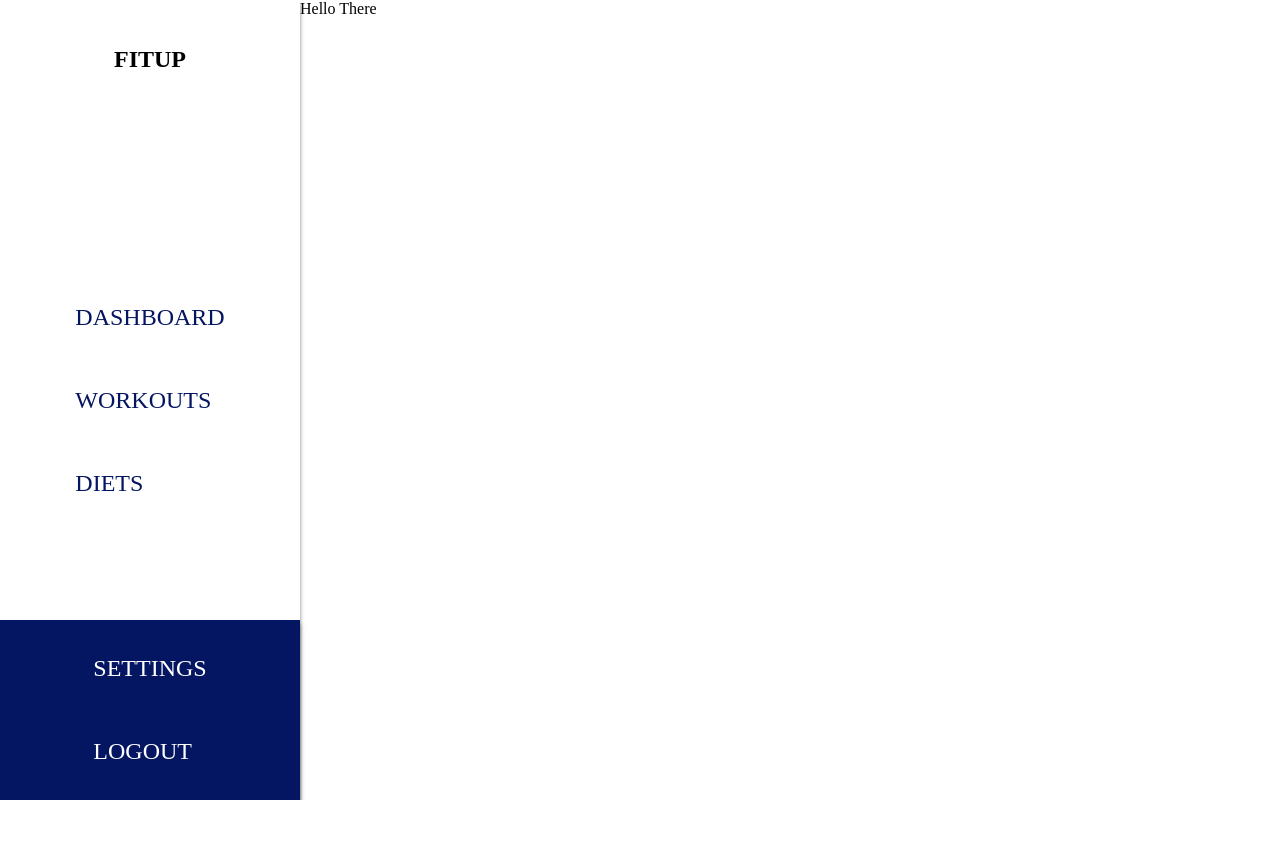
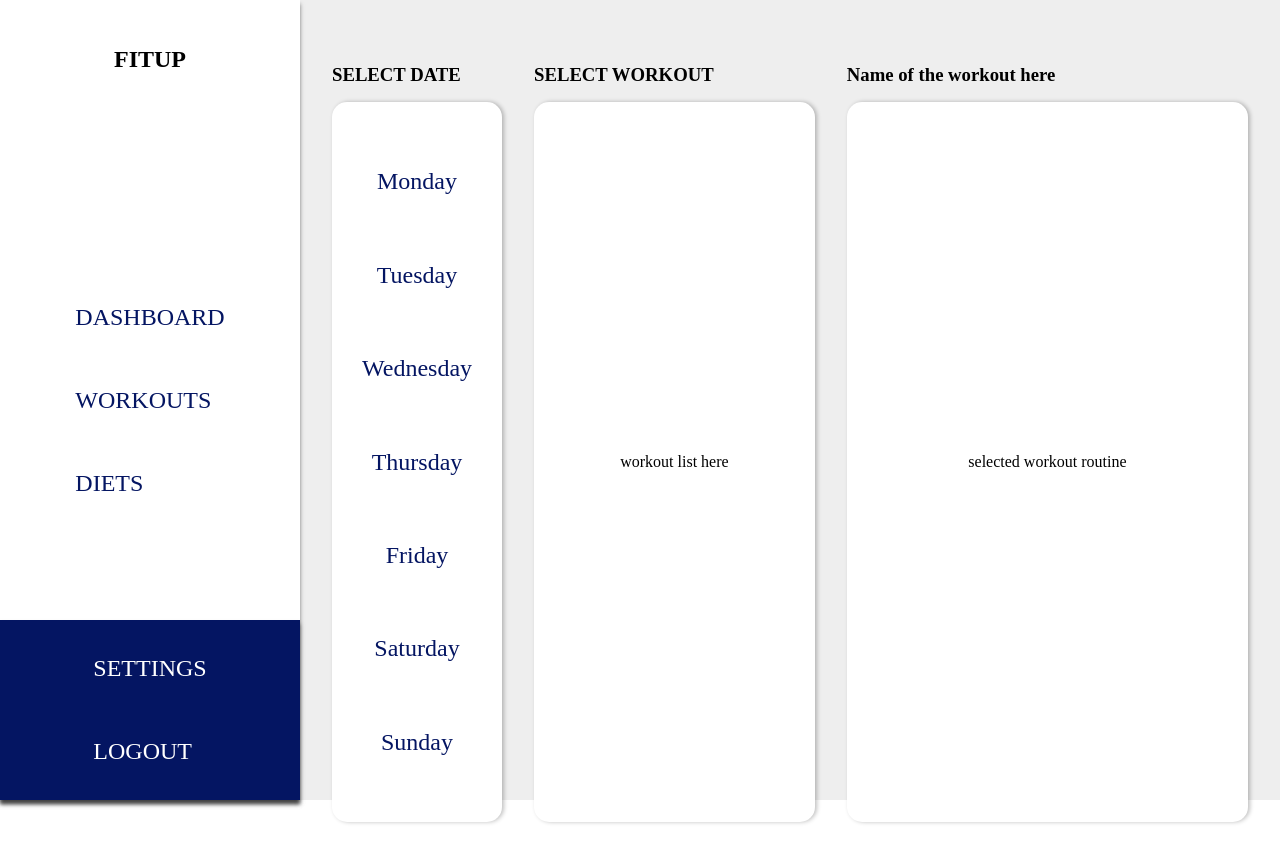
Before and after one commit to mGasiorek998/fitup, a React (Create React App) app in the folder frontend/: page /workouts in a window 1280 px wide. Shown: the top 862 px of the page. Before the commit the page ends 800 px from the top, so only its background shows below. Built offline with nearby package versions, Linux system fonts and the light colour scheme.

Commit message:
Added workouts page layout and ability to select day

```diff
--- a/frontend/src/App.tsx
+++ b/frontend/src/App.tsx
@@ -1,7 +1,15 @@
 import MainTemplate from 'components/templates/MainTemplate/MainTemplate';
+import WorkoutsPage from 'pages/WorkoutsPage';
+import { Route, Routes } from 'react-router-dom';
 
 function App() {
-  return <MainTemplate>Hello There</MainTemplate>;
+  return (
+    <MainTemplate>
+      <Routes>
+        <Route path="/workouts" element={<WorkoutsPage />} />
+      </Routes>
+    </MainTemplate>
+  );
 }
 
 export default App;
--- a/frontend/src/assets/styles/FlexContainer.styles.ts
+++ b/frontend/src/assets/styles/FlexContainer.styles.ts
@@ -2,7 +2,12 @@ import styled from 'styled-components';
 
 interface StyledFlexWrapperProps {
   alignItems?: 'flex-start' | 'flex-end' | 'center' | 'stretch';
-  justifyContent?: 'flex-start' | 'flex-end' | 'center' | 'stretch';
+  justifyContent?:
+    | 'flex-start'
+    | 'flex-end'
+    | 'center'
+    | 'stretch'
+    | 'space-evenly';
   flexDirection?: 'column' | 'row';
 }
 export const StyledFlexWrapper = styled.div<StyledFlexWrapperProps>`
--- a/frontend/src/assets/styles/GlobalStyles.tsx
+++ b/frontend/src/assets/styles/GlobalStyles.tsx
@@ -11,7 +11,7 @@ const GlobalStyles = createGlobalStyle`
 
   main {
     background-color: ${({ theme }) => theme.colors.lightGray}
-ś  }
+  }
 `;
 
 export default GlobalStyles;
--- /dev/null
+++ b/frontend/src/components/atoms/Card/Card.tsx
@@ -0,0 +1,9 @@
+import styled from 'styled-components';
+
+const Card = styled.div`
+  background-color: #fff;
+  box-shadow: 2px 0 4px 0px rgba(0, 0, 0, 0.25);
+  border-radius: 15px;
+`;
+
+export default Card;
--- /dev/null
+++ b/frontend/src/components/atoms/DayButton/DayButton.styles.tsx
@@ -0,0 +1,27 @@
+import styled from 'styled-components';
+
+interface DayButtonStylesProps {
+  isSelected: boolean;
+}
+
+export const StyledDayButton = styled.div<DayButtonStylesProps>`
+  & > input {
+    display: none;
+  }
+
+  & > label {
+    color: ${({ theme, isSelected }) =>
+      isSelected ? '#fff' : theme.colors.darkPurple};
+    background-color: ${({ theme, isSelected }) =>
+      isSelected ? theme.colors.darkPurple : 'trasparent'};
+    font-size: ${({ theme }) => theme.fontSize.m};
+    cursor: pointer;
+    padding: 40px 30px;
+    border-radius: 20px;
+
+    &:hover {
+      background-color: ${({ theme }) => theme.colors.darkPurple};
+      color: #fff;
+    }
+  }
+`;
--- /dev/null
+++ b/frontend/src/components/atoms/DayButton/DayButton.tsx
@@ -0,0 +1,21 @@
+import React from 'react';
+import { StyledDayButton } from './DayButton.styles';
+
+interface DayButtonProps {
+  day: DayOfWeek;
+  isSelected: boolean;
+  onSelect: (event: React.ChangeEvent<HTMLInputElement>) => void;
+}
+
+export default function DayButton({
+  day,
+  isSelected,
+  onSelect,
+}: DayButtonProps) {
+  return (
+    <StyledDayButton isSelected={isSelected} onChange={onSelect}>
+      <input type="radio" id={day} name="dayOfWeek" value={day} />
+      <label htmlFor={day}>{day}</label>
+    </StyledDayButton>
+  );
+}
--- /dev/null
+++ b/frontend/src/helpers/days/index.ts
@@ -0,0 +1,9 @@
+export const DAYS_OF_WEEK: DayOfWeek[] = [
+  'Monday',
+  'Tuesday',
+  'Wednesday',
+  'Thursday',
+  'Friday',
+  'Saturday',
+  'Sunday',
+];
--- /dev/null
+++ b/frontend/src/pages/WorkoutPage.styles.tsx
@@ -0,0 +1,25 @@
+import styled from 'styled-components';
+import Card from 'components/atoms/Card/Card';
+
+export const StyledSection = styled.section`
+  margin: 4rem 0;
+`;
+
+export const StyledCard = styled(Card)`
+  min-height: 90vh;
+  display: flex;
+  flex-direction: column;
+  justify-content: space-evenly;
+  align-items: center;
+`;
+
+export const StyledWrapper = styled.div`
+  display: grid;
+  grid-template-columns: 0.3fr 0.7fr 1fr;
+  gap: 32px;
+  margin: 0 2rem;
+`;
+
+export const StyledCardHeading = styled.h3`
+  margin-bottom: 1rem;
+`;
--- /dev/null
+++ b/frontend/src/pages/WorkoutsPage.tsx
@@ -0,0 +1,45 @@
+import { useState } from 'react';
+import DayButton from 'components/atoms/DayButton/DayButton';
+import {
+  StyledWrapper,
+  StyledSection,
+  StyledCardHeading,
+  StyledCard,
+} from './WorkoutPage.styles';
+import { DAYS_OF_WEEK } from 'helpers/days';
+
+export default function WorkoutsPage() {
+  const [daySelected, setDaySelected] = useState<string | null>(null);
+
+  const handleDaySelect = (event: React.ChangeEvent<HTMLInputElement>) => {
+    setDaySelected(event.target.value);
+  };
+
+  return (
+    <StyledWrapper>
+      <StyledSection id="days">
+        <StyledCardHeading>SELECT DATE</StyledCardHeading>
+        <StyledCard>
+          {DAYS_OF_WEEK.map((day) => (
+            <DayButton
+              key={day}
+              day={day}
+              isSelected={day === daySelected}
+              onSelect={handleDaySelect}
+            />
+          ))}
+        </StyledCard>
+      </StyledSection>
+      <StyledSection id="workouts-list">
+        <StyledCardHeading>
+          SELECT WORKOUT {daySelected && `FOR ${daySelected.toUpperCase()}`}
+        </StyledCardHeading>
+        <StyledCard>workout list here</StyledCard>
+      </StyledSection>
+      <StyledSection id="workouts-details">
+        <StyledCardHeading>Name of the workout here</StyledCardHeading>
+        <StyledCard>selected workout routine</StyledCard>
+      </StyledSection>
+    </StyledWrapper>
+  );
+}
```
Also changed, not shown: frontend/src/helpers/days/days.d.ts (added, +8 -0 lines).
